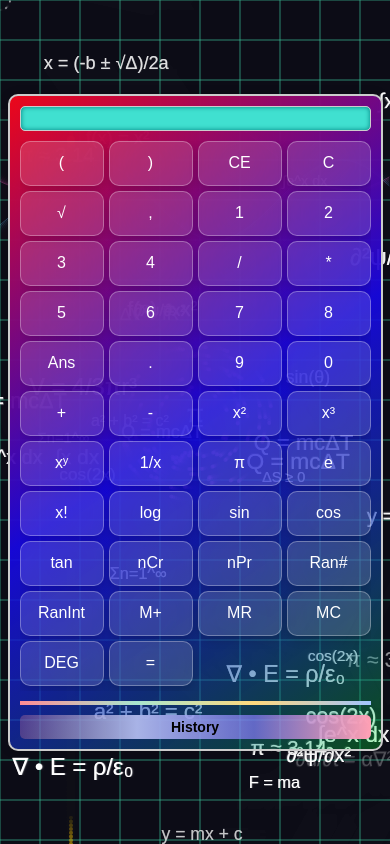
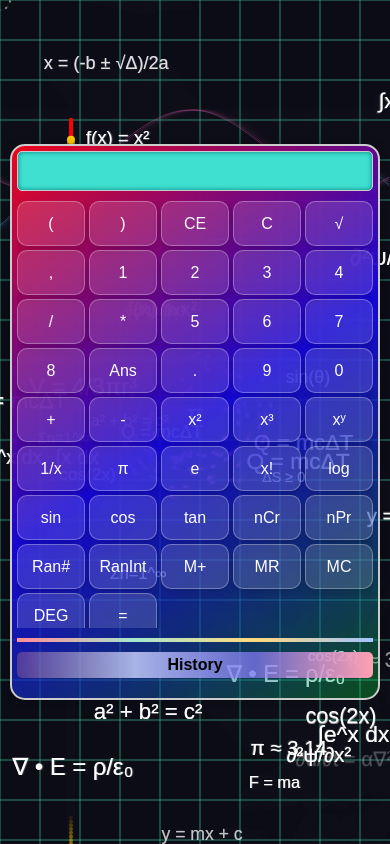
Before and after one commit to T-actician/flask-calculator, a Flask app: page / in a window 390 px wide. Run offline with Flask 3, Linux system fonts and the light colour scheme; some libraries are stand-ins or nearby versions.

Commit message:
Update check0

```diff
--- a/static/style.css
+++ b/static/style.css
@@ -128,51 +128,47 @@ button:active {
 }
 
 /* === Mobile Responsiveness === */
-@media (max-width: 480px) {
-    html, body {
-        margin: 0;
-        padding: 0;
+/* Mobile-first adjustments */
+@media (max-width: 600px) {
+    body {
+        touch-action: manipulation; /* Disable double-tap zoom */
+        overflow: hidden;
         height: 100vh;
         width: 100vw;
         display: flex;
         justify-content: center;
         align-items: center;
-        background: transparent;
+        padding: 10px;
         box-sizing: border-box;
     }
 
     .calculator {
-        width: 90%;
-        height: 75vh;
-        max-height: 75vh;
-        display: flex;
-        flex-direction: column;
-        justify-content: flex-start;
-        align-items: stretch;
+        width: 100% !important; /* Full width */
+        max-width: 100% !important;
+        max-height: 80vh; /* Prevent overflow */
+        padding: 5px;
+        border-radius: 15px; /* Softer edges */
+    }
+
+    .buttons {
+        grid-template-columns: repeat(5, 1fr) !important; /* 5 cols for mobile */
+        gap: 4px;
+        overflow-y: auto;
+        max-height: 50vh; /* Scrollable if needed */
+    }
+
+    button {
+        height: 45px !important;
+        font-size: 16px !important;
+        min-width: 0; /* Allow shrinking */
     }
 
     #display {
-        height: 45px;
-        font-size: 20px;
-    }
-
-    .buttons {
-        grid-template-columns: repeat(4, 1fr);
-        overflow-y: auto;
-        flex-grow: 1;
-    }
-
-    button {
-        height: 45px;
-        font-size: 16px;
-    }
-
-    .history-header {
-        font-size: 14px;
+        font-size: 20px !important;
+        height: 40px !important;
     }
 
     .history {
-        font-size: 12px;
-        max-height: 60px;
+        max-height: 15vh !important; /* Smaller history panel */
     }
 }
```
